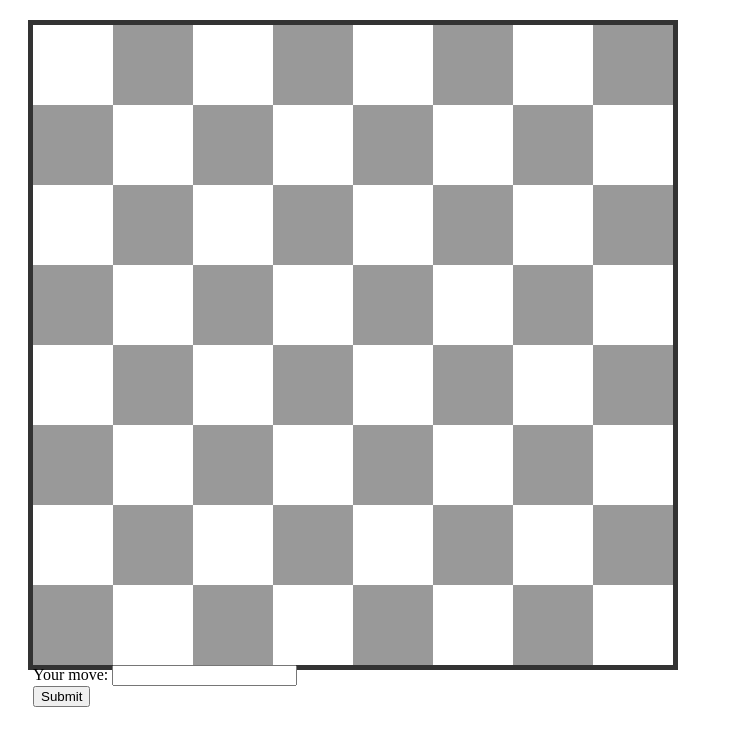
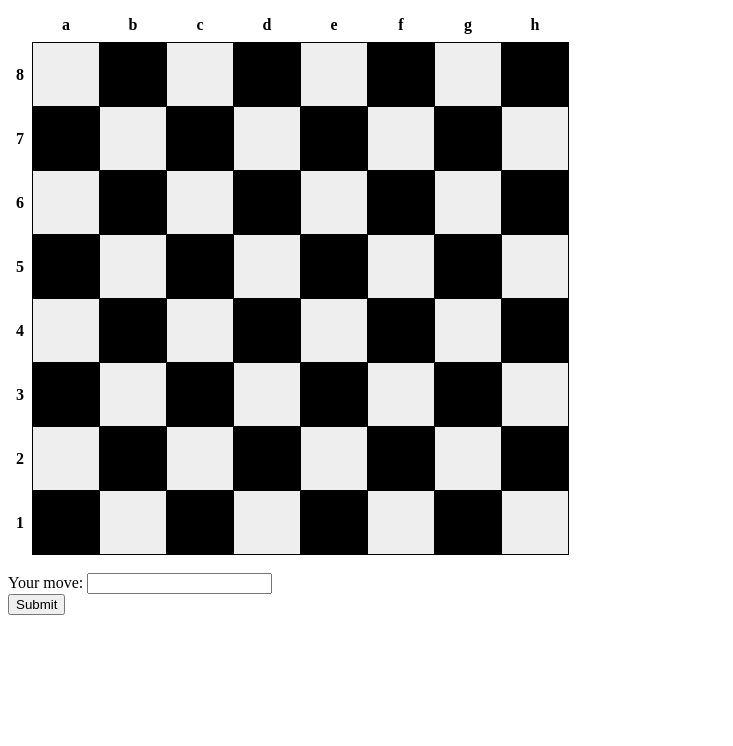
Before and after one commit to greg9702/Chess, a Flask app: page / in a window 1280 px wide. Shown: the top 746 px of the page, without its empty margins (0-733 px from the left). Run offline with Flask 2, Linux system fonts and the light colour scheme; lists and menus that the app fills with data are empty.

Commit message:
new board

```diff
--- a/web/app.py
+++ b/web/app.py
@@ -50,4 +50,4 @@ def function():
 
 
 if __name__ == "__main__":
-	app.run(use_reloader = True)
+	app.run()
--- /dev/null
+++ b/web/static/chess.js
@@ -0,0 +1 @@
+console.log('XDD')
--- a/web/static/style.css
+++ /dev/null
@@ -1,29 +0,0 @@
-.chessboard {
-    width: 640px;
-    height: 640px;
-    margin: 20px;
-    border: 5px solid #333;
-	position: relative;
-}
-.black {
-    float: left;
-    width: 80px;
-    height: 80px;
-    background-color: #999;
-      font-size:50px;
-    text-align:center;
-    display: table-cell;
-    vertical-align:middle;
-	cursor: pointer;
-}
-.white {
-    float: left;
-    width: 80px;
-    height: 80px;
-    background-color: #fff;
-    font-size:50px;
-    text-align:center;
-    display: table-cell;
-    vertical-align:middle;
-	cursor: pointer;
-}
--- a/web/templates/chess.js
+++ /dev/null
@@ -1,3 +0,0 @@
-let boardPiece = {}
-
-console.log("Script")
--- a/web/templates/index.html
+++ b/web/templates/index.html
@@ -1,88 +1,130 @@
-<!DOCTYPE html>
 <html>
-<html lang="en">
 	<head>
-	<meta charset="utf-8">
-	<link rel="stylesheet" href="../static/style.css">
+		<title></title>
+		<meta charset="UTF-8">
+		<style>
+			.chess-board { border-spacing: 0; border-collapse: collapse; }
+			.chess-board th { padding: .5em; }
+			.chess-board td { border: 1px solid; width: 4em; height: 4em; }
+			.chess-board .light { background: #eee; }
+			.chess-board .dark { background: #000; }
+		</style>
 	</head>
 	<body>
-	<div class="chessboard">
-	<div class="white" id="a8"></div>
-	<div class="black" id="b8"></div>
-	<div class="white" id="c8"></div>
-	<div class="black" id="d8"></div>
-	<div class="white" id="e8"></div>
-	<div class="black" id="f8"></div>
-	<div class="white" id="g8"></div>
-	<div class="black" id="h8"></div>
+		<table class="chess-board">
+			<tbody>
+				<tr>
+					<th></th>
+					<th>a</th>
+					<th>b</th>
+					<th>c</th>
+					<th>d</th>
+					<th>e</th>
+					<th>f</th>
+					<th>g</th>
+					<th>h</th>
+				</tr>
+				<tr>
+					<th>8</th>
+					<td class="light" column="a" row=""></td>
+					<td class="dark"></td>
+					<td class="light"></td>
+					<td class="dark"></td>
+					<td class="light"></td>
+					<td class="dark"></td>
+					<td class="light"></td>
+					<td class="dark"></td>
+				</tr>
+				<tr>
+					<th>7</th>
+					<td class="dark"></td>
+					<td class="light"></td>
+					<td class="dark"></td>
+					<td class="light"></td>
+					<td class="dark"></td>
+					<td class="light"></td>
+					<td class="dark"></td>
+					<td class="light"></td>
+				</tr>
+				<tr>
+					<th>6</th>
+					<td class="light"></td>
+					<td class="dark"></td>
+					<td class="light"></td>
+					<td class="dark"></td>
+					<td class="light"></td>
+					<td class="dark"></td>
+					<td class="light"></td>
+					<td class="dark"></td>
+				</tr>
+				<tr>
+					<th>5</th>
+					<td class="dark"></td>
+					<td class="light"></td>
+					<td class="dark"></td>
+					<td class="light"></td>
+					<td class="dark"></td>
+					<td class="light"></td>
+					<td class="dark"></td>
+					<td class="light"></td>
+				</tr>
+				<tr>
+					<th>4</th>
+					<td class="light"></td>
+					<td class="dark"></td>
+					<td class="light"></td>
+					<td class="dark"></td>
+					<td class="light"></td>
+					<td class="dark"></td>
+					<td class="light"></td>
+					<td class="dark"></td>
+				</tr>
+				<tr>
+					<th>3</th>
+					<td class="dark"></td>
+					<td class="light"></td>
+					<td class="dark"></td>
+					<td class="light"></td>
+					<td class="dark"></td>
+					<td class="light"></td>
+					<td class="dark"></td>
+					<td class="light"></td>
+				</tr>
+				<tr>
+					<th>2</th>
+					<td class="light"></td>
+					<td class="dark"></td>
+					<td class="light"></td>
+					<td class="dark"></td>
+					<td class="light"></td>
+					<td class="dark"></td>
+					<td class="light"></td>
+					<td class="dark"></td>
+				</tr>
+				<tr>
+					<th>1</th>
+					<td class="dark"></td>
+					<td class="light"></td>
+					<td class="dark"></td>
+					<td class="light"></td>
+					<td class="dark"></td>
+					<td class="light"></td>
+					<td class="dark"></td>
+					<td class="light"></td>
+				</tr>
+			</tbody>
+		</table>
 
-	<div class="black" id="a7"></div>
-	<div class="white" id="b7"></div>
-	<div class="black" id="c7"></div>
-	<div class="white" id="d7"></div>
-	<div class="black" id="e7"></div>
-	<div class="white" id="f7"></div>
-	<div class="black" id="g7"></div>
-	<div class="white" id="h7"></div>
+</div>
+</br>
+<script type="text/javascript" src="{{ url_for('static', filename='chess.js') }}"></script>
 
-	<div class="white" id="a6"></div>
-	<div class="black" id="b6"></div>
-	<div class="white" id="c6"></div>
-	<div class="black" id="d6"></div>
-	<div class="white" id="e6"></div>
-	<div class="black" id="f6"></div>
-	<div class="white" id="g6"></div>
-	<div class="black" id="h6"></div>
-
-	<div class="black" id="a5"></div>
-	<div class="white" id="b5"></div>
-	<div class="black" id="c5"></div>
-	<div class="white" id="d5"></div>
-	<div class="black" id="e5"></div>
-	<div class="white" id="f5"></div>
-	<div class="black" id="g5"></div>
-	<div class="white" id="h5"></div>
-
-	<div class="white" id="a4"></div>
-	<div class="black" id="b4"></div>
-	<div class="white" id="c4"></div>
-	<div class="black" id="d4"></div>
-	<div class="white" id="e4"></div>
-	<div class="black" id="f4"></div>
-	<div class="white" id="g4"></div>
-	<div class="black" id="h4"></div>
-
-	<div class="black" id="a3"></div>
-	<div class="white" id="b3"></div>
-	<div class="black" id="c3"></div>
-	<div class="white" id="d3"></div>
-	<div class="black" id="e3"></div>
-	<div class="white" id="f3"></div>
-	<div class="black" id="g3"></div>
-	<div class="white" id="h3"></div>
-
-	<div class="white" id="a2"></div>
-	<div class="black" id="b2"></div>
-	<div class="white" id="c2"></div>
-	<div class="black" id="d2"></div>
-	<div class="white" id="e2"></div>
-	<div class="black" id="f2"></div>
-	<div class="white" id="g2"></div>
-	<div class="black" id="h2"></div>
-
-	<div class="black" id="a1"></div>
-	<div class="white" id="b1"></div>
-	<div class="black" id="c1"></div>
-	<div class="white" id="d1"></div>
-	<div class="black" id="e1"></div>
-	<div class="white" id="f1"></div>
-	<div class="black" id="g1"></div>
-	<div class="white" id="h1"></div>
-
+	<div>
+	<div>
 		<form action="" method="POST">
 			Your move: <input type="text" name="move"><br>
 			<input type="submit" value="Submit">
 		</form>
-
+	</div>
 </body>
 </html>
```
Also changed, not shown: web/templates/style.css (added), 1 other file. Lines whose indentation alone changed are shown as unchanged.
